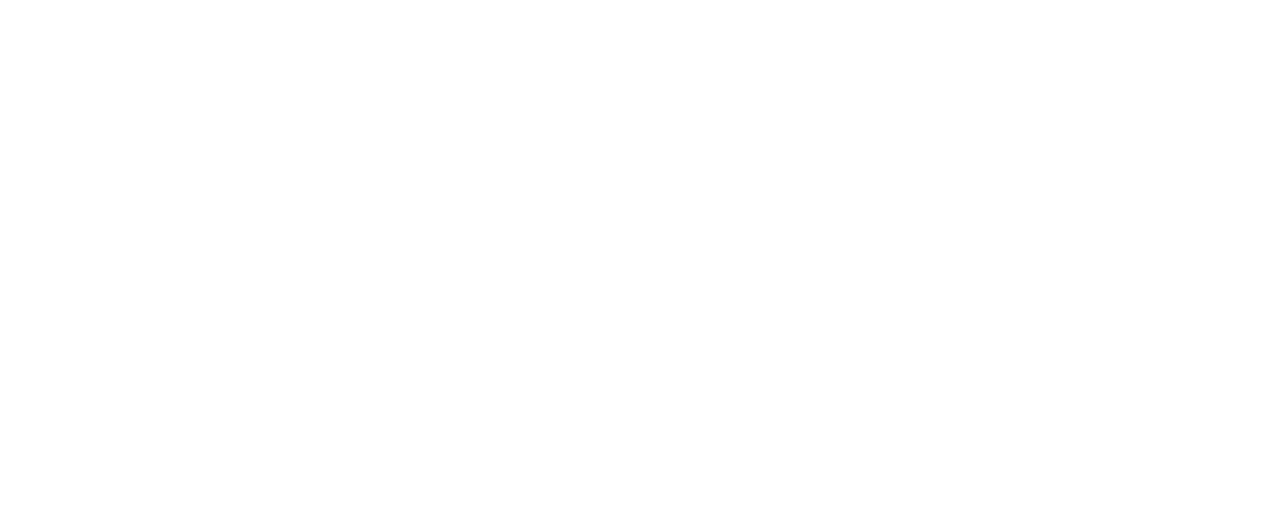
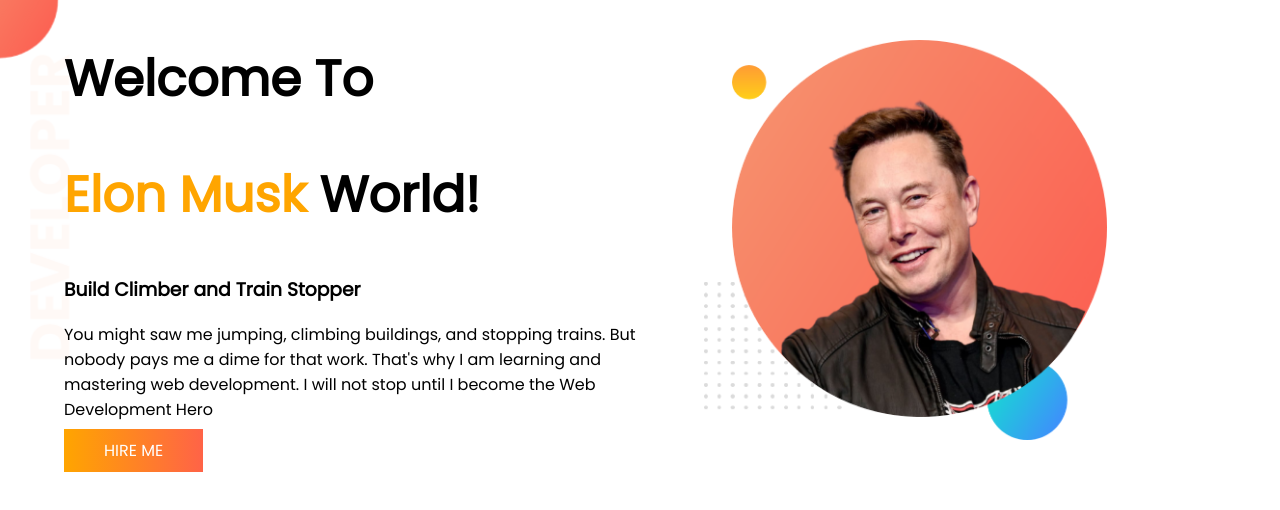
Before and after one commit to mohasin-hossain/elons-biography, a plain HTML site: page index.html in a window 1280 px wide. Drawn offline with Linux system fonts and the light colour scheme.

Commit message:
Hero section

```diff
--- a/index.html
+++ b/index.html
@@ -5,9 +5,26 @@
     <meta http-equiv="X-UA-Compatible" content="IE=edge">
     <meta name="viewport" content="width=device-width, initial-scale=1.0">
     <link rel="stylesheet" href="styles.css">
+    <link rel="preconnect" href="https://fonts.googleapis.com">
+    <link rel="preconnect" href="https://fonts.gstatic.com" crossorigin>
+    <link href="https://fonts.googleapis.com/css2?family=Poppins&display=swap" rel="stylesheet">
     <title>Developers Portfolio</title>
 </head>
 <body>
+    <section class="top-banner">
+        <div class="half-width">
+            <h1>Welcome To</h1>
+            <h1><span class="orange-color">Elon Musk</span> World!</h1>
+            <h3>Build Climber and Train Stopper</h3>
+            <p>You might saw me jumping, climbing buildings, and stopping trains. But nobody pays me a dime for that work. That's why I am learning and mastering web development. I will not stop until I become the Web Development Hero</p>
+            <a class="hire-me" href="#" target="_blank">Hire Me</a>
+        </div>
+        <div class="half-width">
+            <img src="images/elon-musk1.png" alt="Elon musk">
+        </div>
+    </section>
+
+
 
 </body>
 </html>
--- a/styles.css
+++ b/styles.css
@@ -0,0 +1,39 @@
+body {
+    font-family: 'Poppins', sans-serif;
+    margin: 0;
+}
+
+h1 {
+    font-size: 50px;
+}
+
+.orange-color {
+    color: orange;
+}
+
+section {
+    display: flex;
+}
+
+.half-width {
+    width: 50%;
+    padding-left: 5%;
+}
+
+.half-width img {
+    width: 70%;
+    margin-top: 40px;
+}
+
+.hire-me {
+    text-decoration: none;
+    text-transform: uppercase;
+    background-image: linear-gradient(to right, orange, tomato);
+    color: white;
+    padding: 10px 40px;
+}
+
+.top-banner {
+    background-image: url(images/top-banner.png);
+    background-repeat: no-repeat;
+}
```
Also changed, not shown: images/dream-bg.png (added), images/elon-musk1-removebg-preview.png (added), images/elon-musk1.png (added), images/elon-musk2.png (added), images/exp-bg.png (added), images/my-bg.png (added), images/my-bg2.png (added), images/top-banner.png (added).
